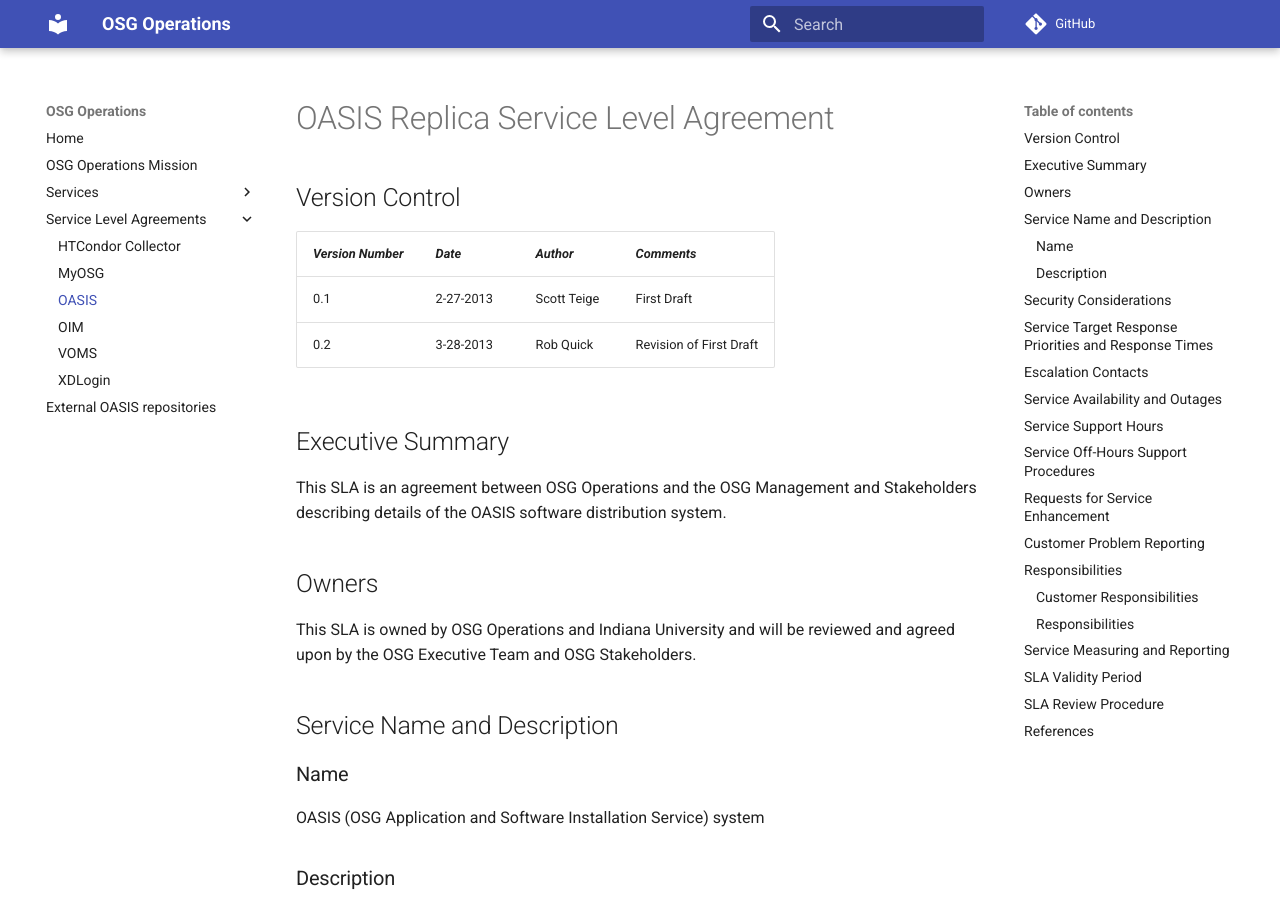
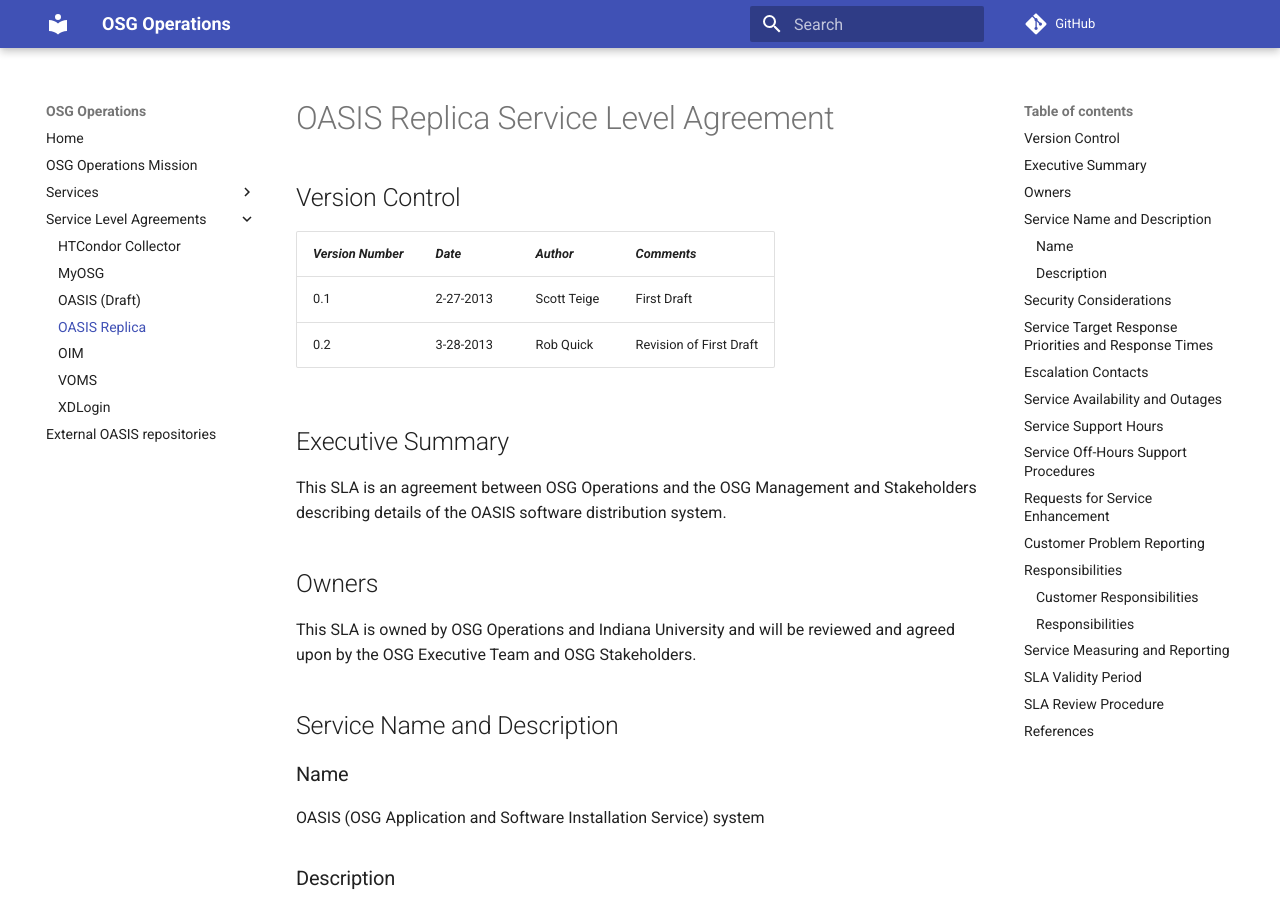
Before and after one commit to osg-htc/operations, an MkDocs documentation site: the page built from docs/SLA/oasis-replica.md, in a window 1280 px wide and 900 px high. Built offline with MkDocs 1.6.1 and Material for MkDocs 9.7.7, drawn with Linux system fonts in a browser that asks for light colours; comment, search, counter and statistics services are not loaded; old or Windows-style settings are respelled for this version of MkDocs.

Commit message:
Add OASIS SLA draft

```diff
--- a/mkdocs.yml
+++ b/mkdocs.yml
@@ -17,7 +17,8 @@
 - Service Level Agreements:
   - 'HTCondor Collector': 'SLA/collector.md'
   - 'MyOSG': 'SLA/myosg.md'
-  - 'OASIS': 'SLA/oasis-replica.md'
+  - OASIS (Draft): 'SLA/oasis.md'
+  - OASIS Replica: 'SLA/oasis-replica.md'
   - 'OIM': 'SLA/oim.md'
   - 'VOMS': 'SLA/voms.md'
   - 'XDLogin': 'SLA/xdlogin.md'
```
